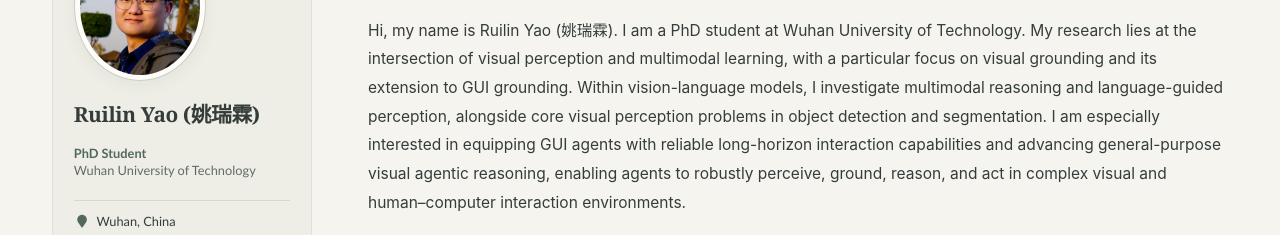
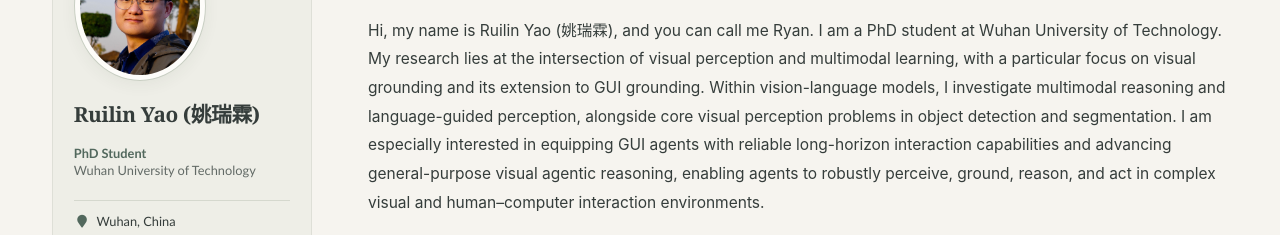
Before and after one commit to Mr-Bigworth/Mr-Bigworth.github.io, a plain HTML site: page index.html in a window 1280 px wide. Shown: the part 209-444 px from the top of the page. Drawn offline with nearby package versions, Linux system fonts and the light colour scheme; some packages are replaced by stand-ins of ours.

Commit message:
Add Ryan to the homepage introduction

```diff
--- a/index.html
+++ b/index.html
@@ -172,7 +172,7 @@
 
                 <p class="section-eyebrow">Visual perception &amp; multimodal learning</p>
                 <h1 id="-about-me">About Me</h1>
-                <p>Hi, my name is Ruilin Yao (姚瑞霖). I am a PhD student at Wuhan University of Technology<!-- Temporarily hidden: CASIA affiliation. Original text: and a joint PhD student at the Institute of Automation, Chinese Academy of Sciences (CASIA) -->. My research lies at the intersection of visual perception and multimodal learning, with a particular focus on visual grounding and its extension to GUI grounding. Within vision-language models, I investigate multimodal reasoning and language-guided perception, alongside core visual perception problems in object detection and segmentation. I am especially interested in equipping GUI agents with reliable long-horizon interaction capabilities and advancing general-purpose visual agentic reasoning, enabling agents to robustly perceive, ground, reason, and act in complex visual and human–computer interaction environments.</p>
+                <p>Hi, my name is Ruilin Yao (姚瑞霖), and you can call me Ryan. I am a PhD student at Wuhan University of Technology<!-- Temporarily hidden: CASIA affiliation. Original text: and a joint PhD student at the Institute of Automation, Chinese Academy of Sciences (CASIA) -->. My research lies at the intersection of visual perception and multimodal learning, with a particular focus on visual grounding and its extension to GUI grounding. Within vision-language models, I investigate multimodal reasoning and language-guided perception, alongside core visual perception problems in object detection and segmentation. I am especially interested in equipping GUI agents with reliable long-horizon interaction capabilities and advancing general-purpose visual agentic reasoning, enabling agents to robustly perceive, ground, reason, and act in complex visual and human–computer interaction environments.</p>
 
                 <section class="research-focus" aria-labelledby="research-focus-title">
                     <h2 class="research-focus__title" id="research-focus-title">Research Keywords</h2>
```
